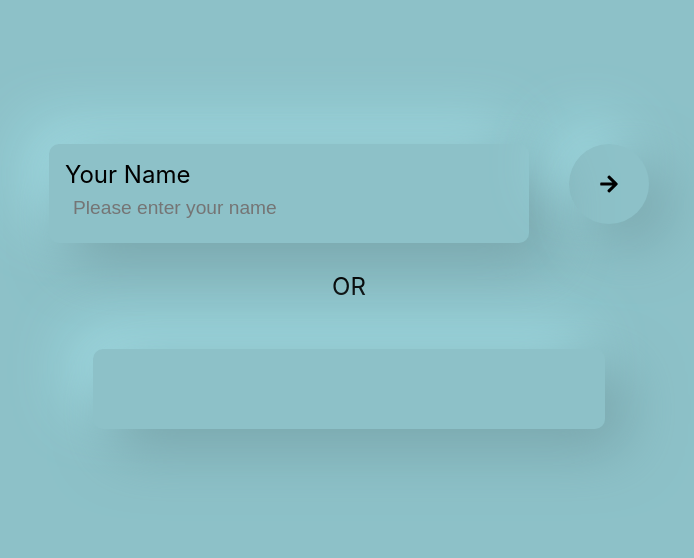
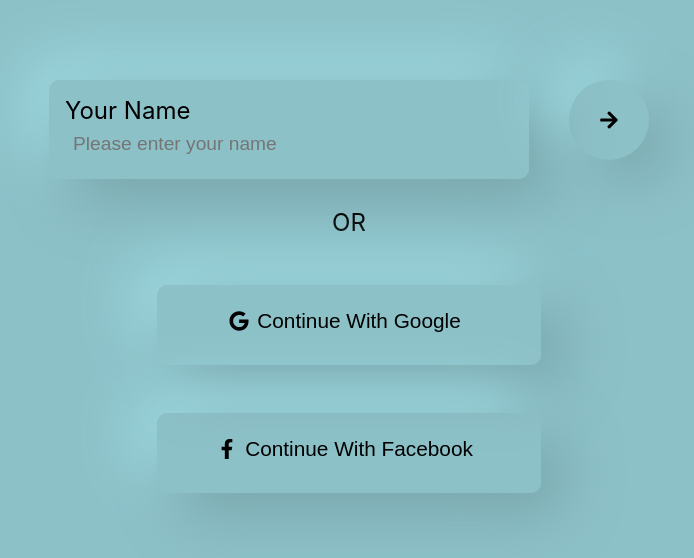
Before and after one commit to PAARTH2608/Mender, a Next.js app: page /register in a window 1280 px wide. Shown: the part 114-672 px from the top of the page, without its empty margins (291-985 px from the left). Built offline with nearby package versions, Linux system fonts and the light colour scheme.

Commit message:
fb&google auth

```diff
--- a/components/Authentication/Automatic.js
+++ b/components/Authentication/Automatic.js
@@ -1,16 +1,73 @@
+import { useState } from "react";
 import styled from "styled-components";
+import { firebase } from "../../firebase/firebase";
+import { FaGoogle, FaFacebookF } from "react-icons/fa";
 
 const MainDiv = styled.div`
-height: 10vh;
-width: 80%;
-box-shadow: 20px 20px 60px #78a4aa, -20px -20px 60px #a2dee6;
-margin-top: 3rem;
-border-radius: 10px;
+  height: 10vh;
+  width: 60%;
+  box-shadow: 20px 20px 60px #78a4aa, -20px -20px 60px #a2dee6;
+  margin-top: 3rem;
+  border-radius: 10px;
 `;
+const BtnDiv = styled.div`
+  padding: 1rem;
+  display: flex;
+  justify-content: center;
+  align-items: center;
+`;
+const Btn = styled.button`
+  padding: 0.5rem;
+  font-size: 1.3rem;
+  background-color: transparent;
+  border: none;
+`;
+
 const Automatic = () => {
-    return <MainDiv>
+  const [error, setError] = useState(false);
 
-    </MainDiv>;
-}
+  const signInWithGoogle = () => {
+    let google_provider = new firebase.auth.GoogleAuthProvider();
+    firebase
+      .auth()
+      .signInWithPopup(google_provider)
+      .then((result) => {
+        console.log(result.additionalUserInfo.profile.email);
+        // setEmail(result.additionalUserInfo.profile.email);
+        // dispatch(login({ email: result.additionalUserInfo.profile.email }));
+        // setError("");
+      })
+      .catch((error) => {});
+  };
+  const signInWithFacebook = () => {
+    let facebook_provider = new firebase.auth.FacebookAuthProvider();
+    firebase
+      .auth()
+      .signInWithPopup(facebook_provider)
+      .then((result) => {
+        console.log(result.additionalUserInfo.profile.email);
+        // setEmail(result.additionalUserInfo.profile.email);
+        // dispatch(login({ email: result.additionalUserInfo.profile.email }));
+        // setError("");
+      })
+      .catch((error) => {});
+  };
+  return (
+    <>
+      <MainDiv onClick={signInWithGoogle}>
+        <BtnDiv>
+          <FaGoogle size={20} />
+          <Btn>Continue With Google</Btn>
+        </BtnDiv>
+      </MainDiv>
+      <MainDiv onClick={signInWithFacebook}>
+        <BtnDiv>
+          <FaFacebookF size={20} />
+          <Btn>Continue With Facebook</Btn>
+        </BtnDiv>
+      </MainDiv>
+    </>
+  );
+};
 
 export default Automatic;
--- /dev/null
+++ b/firebase/firebase.js
@@ -0,0 +1,15 @@
+import firebase from "firebase/compat/app";
+import "firebase/compat/auth";
+
+const firebaseConfig = {
+  apiKey: "AIzaSyAOoOgEYIVeciFN009uEMPaxmCZp9Y8-o8",
+  authDomain: "mender-2c026.firebaseapp.com",
+  projectId: "mender-2c026",
+  storageBucket: "mender-2c026.appspot.com",
+  messagingSenderId: "596712325462",
+  appId: "1:596712325462:web:bc043e6bf1f74d0ab916f7",
+}
+
+// export const auth = App.auth();
+firebase.initializeApp(firebaseConfig)
+export { firebase };
--- a/package.json
+++ b/package.json
@@ -12,6 +12,7 @@
     "@tensorflow-models/qna": "^1.0.0",
     "@tensorflow/tfjs": "^3.13.0",
     "babel-plugin-styled-components": "^2.0.3",
+    "firebase": "^9.6.7",
     "framer-motion": "^6.2.6",
     "next": "12.1.0",
     "react": "17.0.2",
--- /dev/null
+++ b/pages/404.js
@@ -0,0 +1,5 @@
+const Custom404 = () => {
+    return <div>hi</div>;
+}
+
+export default Custom404;
```
Also changed, not shown: 1 other file (tests, documents, lock files or other folders).
